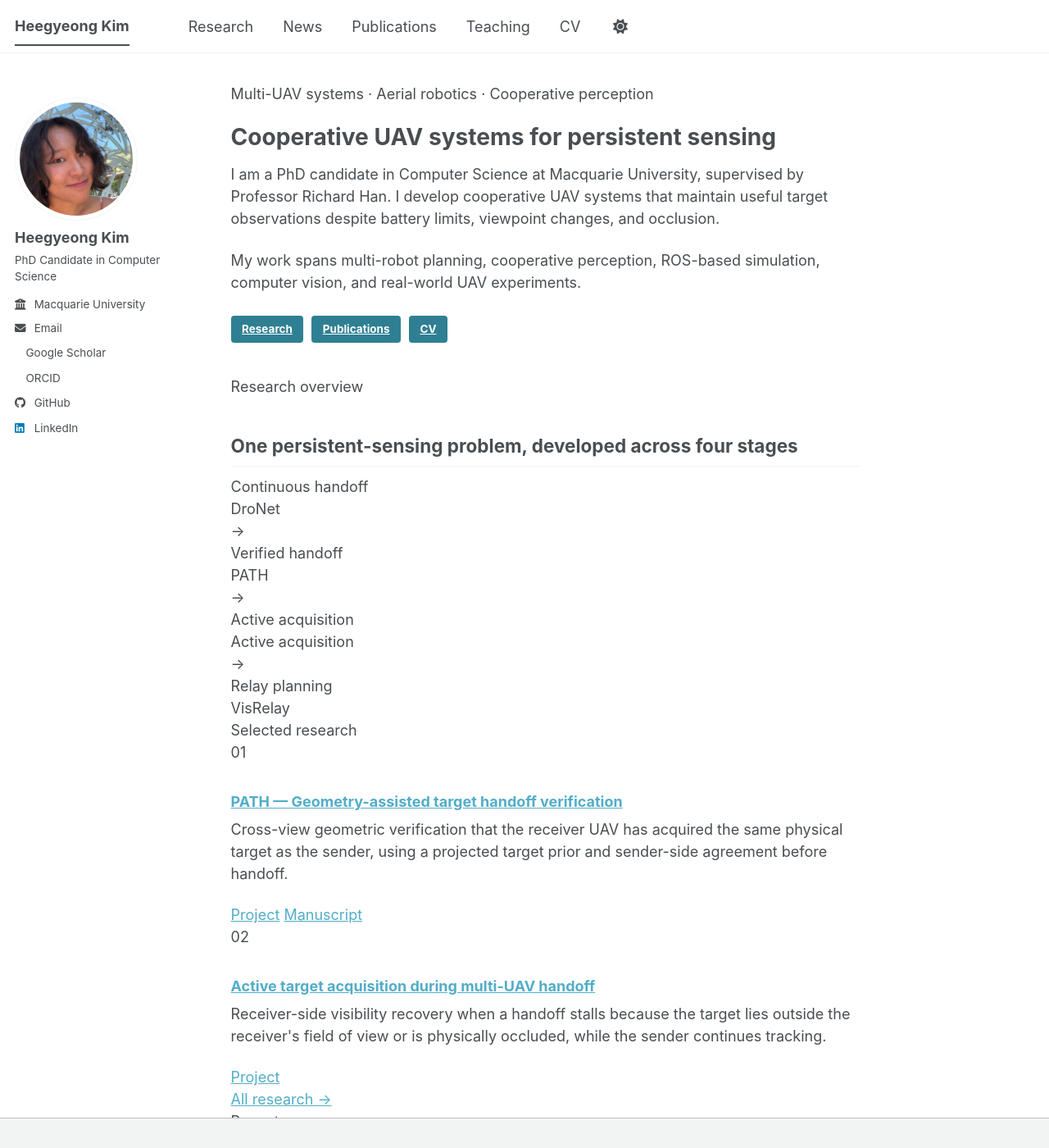
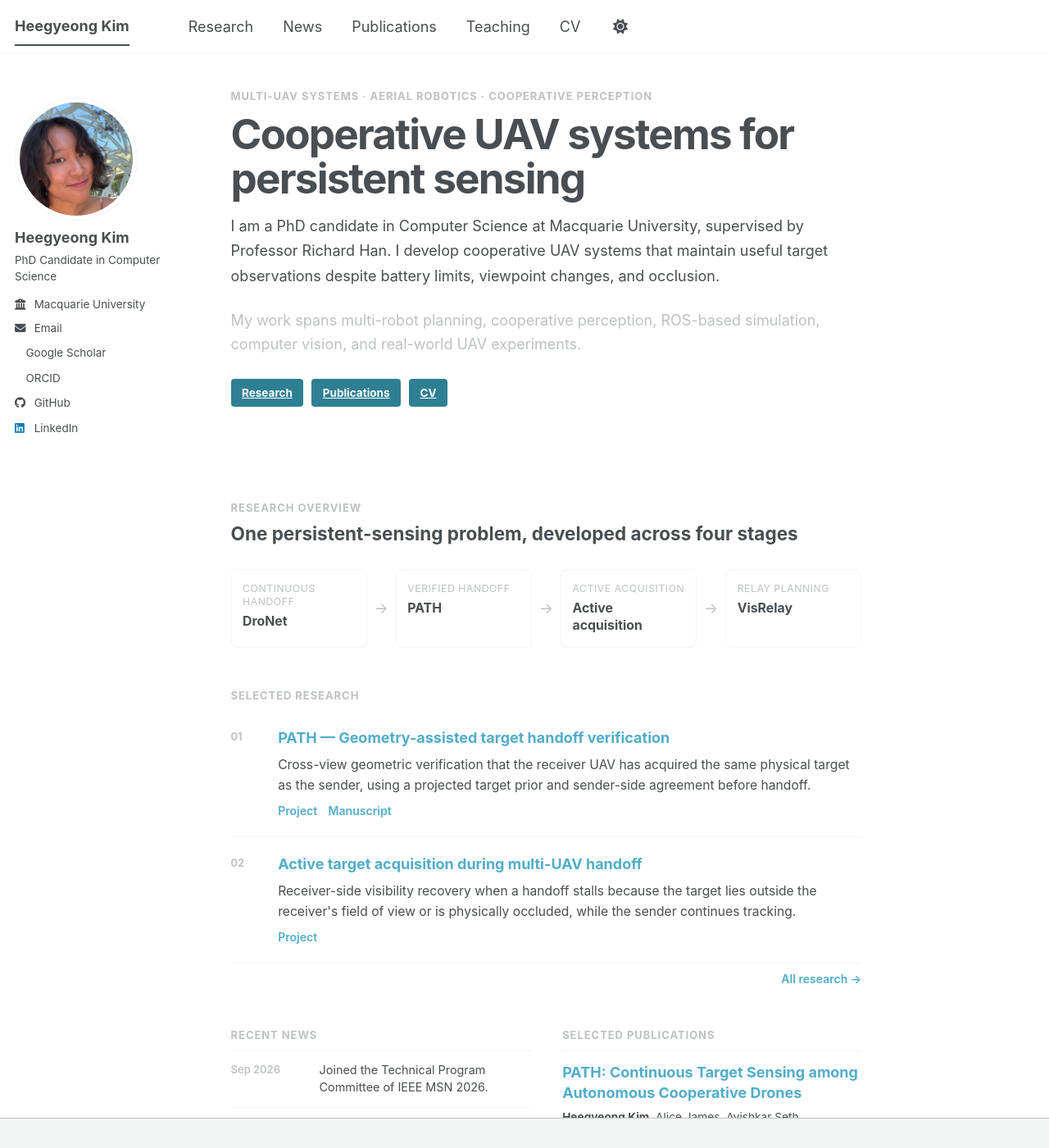
Before and after one commit to HeegyeongK/heegyeongk.github.io, a Jekyll site: the page built from _pages/about.md, in a window 1280 px wide and 1400 px high. Shown: the whole window at 82% size. Built offline with Jekyll 4.4.1, drawn with Linux system fonts in a browser that asks for light colours; a style sheet for code colours, icons or effects is not loaded.

Commit message:
Style redesigned homepage

```diff
--- a/_sass/_custom.scss
+++ b/_sass/_custom.scss
@@ -211,3 +211,208 @@
     gap: 0.25rem;
   }
 }
+
+
+/* Homepage redesign */
+.home-hero {
+  max-width: 52rem;
+  padding: 0.4rem 0 1.4rem;
+}
+
+.home-hero .eyebrow,
+.section-kicker {
+  margin: 0 0 0.45rem;
+  color: var(--global-text-color-light);
+  font-size: 0.72rem;
+  font-weight: 700;
+  letter-spacing: 0.075em;
+  text-transform: uppercase;
+}
+
+.home-hero h1 {
+  max-width: 44rem;
+  margin: 0 0 0.85rem;
+  font-size: clamp(2rem, 4vw, 3.15rem);
+  line-height: 1.07;
+  letter-spacing: -0.035em;
+  border-bottom: 0;
+}
+
+.home-lead {
+  max-width: 46rem;
+  margin: 0;
+  font-size: 1.04rem;
+  line-height: 1.7;
+}
+
+.home-sublead {
+  max-width: 46rem;
+  margin: 0.65rem 0 0;
+  color: var(--global-text-color-light);
+  font-size: 0.9rem;
+  line-height: 1.65;
+}
+
+.home-section {
+  margin-top: 2.5rem;
+  padding-top: 0.25rem;
+}
+
+.home-section > h2 {
+  margin: 0 0 1rem;
+  font-size: 1.25rem;
+  border-bottom: 0;
+}
+
+.research-trajectory {
+  display: grid;
+  grid-template-columns: minmax(0, 1fr) auto minmax(0, 1fr) auto minmax(0, 1fr) auto minmax(0, 1fr);
+  align-items: stretch;
+  gap: 0.5rem;
+  margin-top: 1rem;
+}
+
+.trajectory-step {
+  min-width: 0;
+  padding: 0.85rem 0.75rem;
+  border: 1px solid var(--global-border-color);
+  border-radius: 8px;
+  background: var(--global-bg-color);
+}
+
+.trajectory-label {
+  color: var(--global-text-color-light);
+  font-size: 0.68rem;
+  line-height: 1.3;
+  text-transform: uppercase;
+  letter-spacing: 0.045em;
+}
+
+.trajectory-project {
+  margin-top: 0.35rem;
+  font-size: 0.88rem;
+  font-weight: 700;
+  line-height: 1.3;
+}
+
+.trajectory-arrow {
+  align-self: center;
+  color: var(--global-text-color-light);
+  font-size: 1rem;
+}
+
+.home-research-item {
+  display: grid;
+  grid-template-columns: 2.3rem minmax(0, 1fr);
+  gap: 0.9rem;
+  padding: 1.15rem 0;
+  border-bottom: 1px solid var(--global-border-color);
+}
+
+.home-research-index {
+  padding-top: 0.16rem;
+  color: var(--global-text-color-light);
+  font-size: 0.7rem;
+  font-weight: 700;
+}
+
+.home-research-copy h3,
+.home-pub-item h3 {
+  margin: 0 0 0.38rem;
+  font-size: 1rem;
+  line-height: 1.42;
+}
+
+.home-research-copy h3 a,
+.home-pub-item h3 a {
+  text-decoration: none;
+}
+
+.home-research-copy p {
+  max-width: 44rem;
+  margin: 0;
+  font-size: 0.87rem;
+  line-height: 1.6;
+}
+
+.home-research-links,
+.home-more {
+  margin-top: 0.45rem;
+  font-size: 0.78rem;
+  font-weight: 600;
+}
+
+.home-research-links {
+  display: flex;
+  gap: 0.75rem;
+}
+
+.home-research-links a,
+.home-more a {
+  text-decoration: none;
+}
+
+.home-more {
+  text-align: right;
+}
+
+.home-two-column {
+  display: grid;
+  grid-template-columns: minmax(0, 1fr) minmax(0, 1fr);
+  gap: 2.2rem;
+  padding-bottom: 1rem;
+}
+
+.home-news-list,
+.home-pub-list {
+  border-top: 1px solid var(--global-border-color);
+}
+
+.home-news-row {
+  display: grid;
+  grid-template-columns: 5.3rem minmax(0, 1fr);
+  gap: 0.7rem;
+  padding: 0.72rem 0;
+  border-bottom: 1px solid var(--global-border-color);
+  font-size: 0.8rem;
+  line-height: 1.45;
+}
+
+.home-news-date {
+  color: var(--global-text-color-light);
+  font-size: 0.72rem;
+  font-weight: 600;
+}
+
+.home-pub-item {
+  padding: 0.72rem 0 0.85rem;
+  border-bottom: 1px solid var(--global-border-color);
+}
+
+.home-pub-authors,
+.home-pub-venue {
+  font-size: 0.76rem;
+  line-height: 1.45;
+}
+
+.home-pub-venue {
+  margin-top: 0.15rem;
+  color: var(--global-text-color-light);
+}
+
+@media (max-width: 900px) {
+  .research-trajectory {
+    grid-template-columns: 1fr;
+  }
+
+  .trajectory-arrow {
+    transform: rotate(90deg);
+    justify-self: center;
+    height: 0.5rem;
+  }
+
+  .home-two-column {
+    grid-template-columns: 1fr;
+    gap: 2rem;
+  }
+}
```
